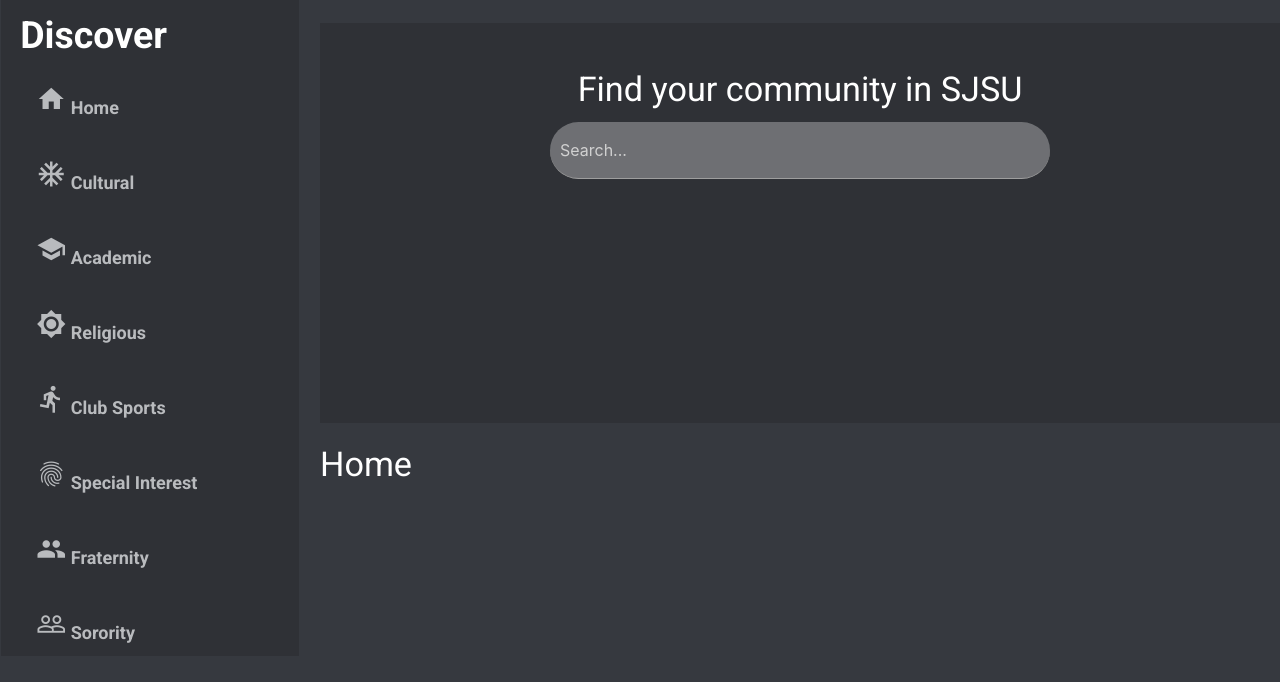
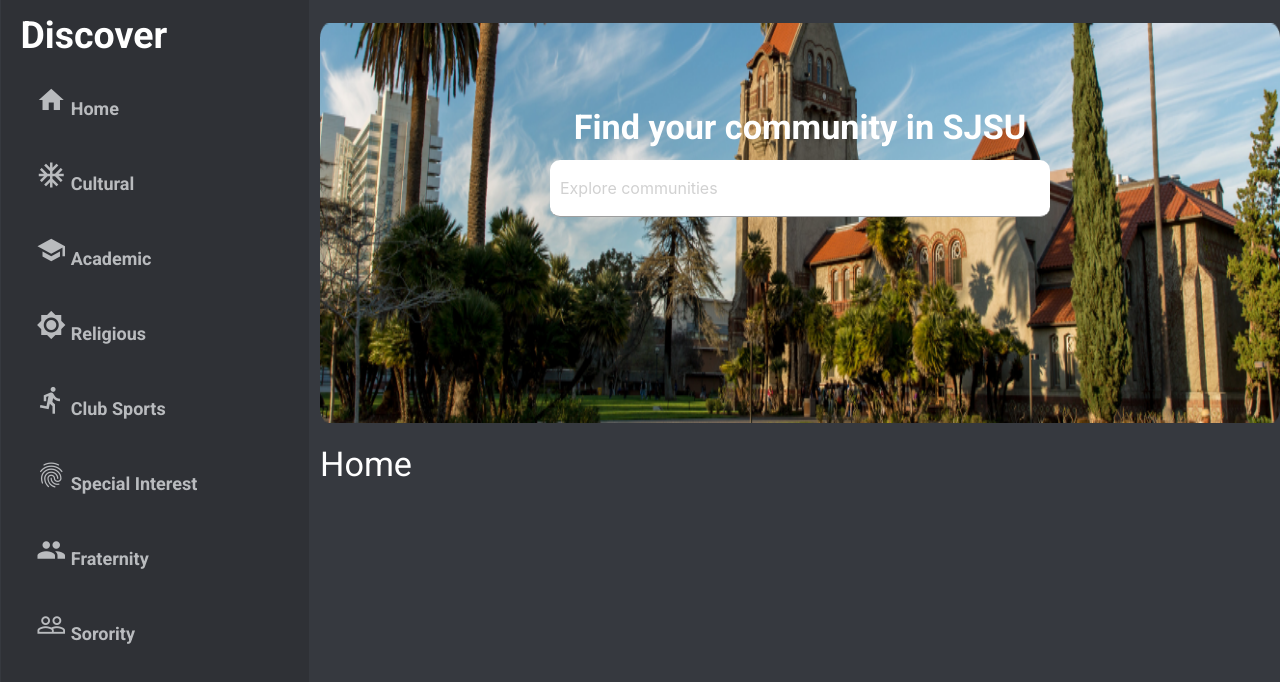
Before and after one commit to aibarrola/DiscordUniversityExplore, a React (Create React App) app: page / in a window 1280 px wide. Shown: the top 682 px of the page. Built offline with nearby package versions, Linux system fonts and the light colour scheme.

Commit message:
finished card component with img and link to discord server

```diff
--- a/src/components/Card/card.css
+++ b/src/components/Card/card.css
@@ -1,3 +1,8 @@
+a{
+    text-decoration: none;
+    color: none;
+}
+
 .cardContainer{
     display: flex;
     justify-content: space-between;
@@ -10,8 +15,16 @@
     border-radius: 10px;
     margin: 10px 10px;
     padding: 10px 10px;
+}
 
+.cardPhoto{
 }
+
+.resize{
+    width: 380px;
+    height: auto;
+}
+
 
 .card:hover{
     background-color: #292B2F;
@@ -19,9 +32,13 @@
 }
 
 .cardTitle{
-    font-size: 2rem;
+    font-size: 1.4rem;
+    color: white;
+    margin: 10px 0px;
 }
 
 .cardDesc{
     font-size: 1rem;
+    color: var(--light-grey);
+    margin: 10px 0px;
 }
--- a/src/components/Card/card.js
+++ b/src/components/Card/card.js
@@ -1,14 +1,29 @@
 import React from 'react'
 import './card.css'
 
-function Card({orgName, orgDesc, orgLink}){
+function Card({orgName, orgDesc, orgLink, orgImgLink}){
     return(
-        <div className="card">
 
-            <h1 className="cardTitle"> {orgName} </h1>
-            <h4 className="cardDesc"> {orgDesc}</h4>
-            <p> {orgLink} </p>
-        </div>
+        <>
+
+            <div className="card">
+                <a href= {orgLink} target="_blank">
+
+                    <div className="cardPhoto">
+                        <img className="resize" src={orgImgLink}/>
+                    </div>
+
+                    <div className="cardContent">
+                        <h1 className="cardTitle"> {orgName} </h1>
+                        <h4 className="cardDesc"> {orgDesc}</h4>
+                    </div>
+
+                    <p> {orgLink} </p>
+                </a>
+
+            </div>
+
+        </>
     )
 }
 
--- a/src/components/Header.css
+++ b/src/components/Header.css
@@ -2,7 +2,9 @@
     width: 100%;
     height: 400px;
     text-align: center;
-    background-color: var(--dark-grey);
+    /* background-color: var(--dark-grey); */
+    background-image: url("./pages/ExplorePage/sjsubanner.png");
+    background-size: 100% 100%;
 }
 
 .search{
@@ -11,5 +13,6 @@
 }
 
 .headerTitle{
-    padding-top: 5%;
+    padding-top: 9%;
+    font-weight: bold;
 }
--- a/src/components/Header.js
+++ b/src/components/Header.js
@@ -3,9 +3,7 @@ import './Header.css'
 import SearchBar from './searchBar';
 
 
-function Header({
-    changeSearchText
-}){
+function Header({changeSearchText}){
     return(
         <div className="header">
             <div className="banner">
--- a/src/components/Main.js
+++ b/src/components/Main.js
@@ -44,7 +44,7 @@ function Main({ page, organizations, setOrgs}) {
 
     function toCard(org) {
         return (
-            <Card orgName={org.orgName} orgDesc={org.orgDesc} orgLink={org.orgLink} />
+            <Card orgName={org.orgName} orgDesc={org.orgDesc} orgLink={org.orgLink} orgImgLink={org.orgImgLink} />
         )
     }
 
--- a/src/components/Sidebar.css
+++ b/src/components/Sidebar.css
@@ -1,8 +1,9 @@
 .sidebar{
     background-color: var(--dark-grey);
-    height: 100%;
-    width: 100%;
+    height: 100vh;
+    width: auto;
     margin-left: -10px;
+    border-bottom-right-radius: 50px
 }
 
 .sidebarTitle{
--- a/src/components/searchBar.js
+++ b/src/components/searchBar.js
@@ -8,18 +8,18 @@ const SearchBar = ({
             <input
                 type="text"
                 id="header-search"
-                placeholder="Search..."
+                placeholder="Explore communities"
                 name="s"
                 onChange={changeSearchText}
                 style={{
                     width: "50%",
                     height: "56px",
-                    "border-radius": "50px",
                     position: "relative",
-                    "background-color": "rgba(255,255,255,0.3)",
+                    "background-color": "rgba(255,255,255)",
                     transition: "0.3s all",
                     "padding-left": "10px",
-                    "padding-right": "10px"
+                    "padding-right": "10px",
+                    "border-radius": "10px"
                   }}
             />
         </div>
```
Also changed, not shown: src/components/pages/ExplorePage/sjsubanner.png (added), 1 other file (tests, documents, lock files or other folders).
